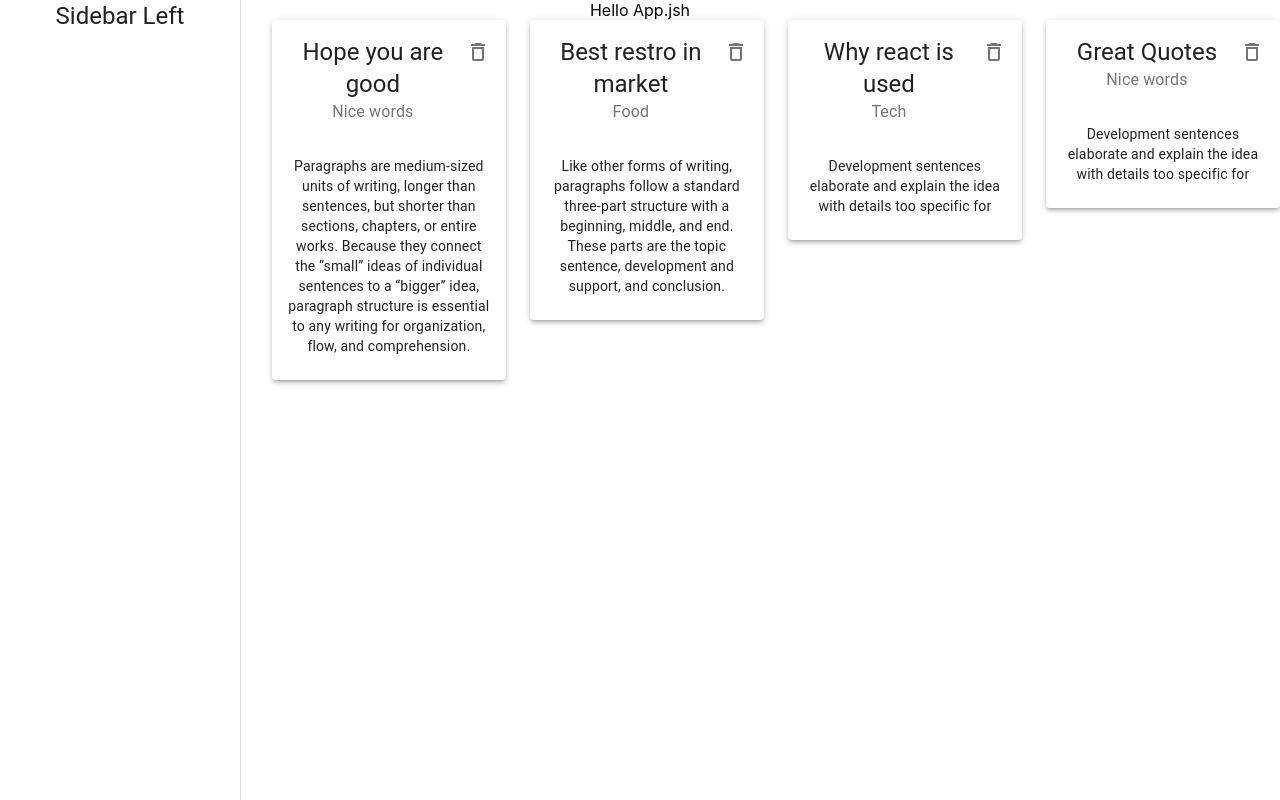
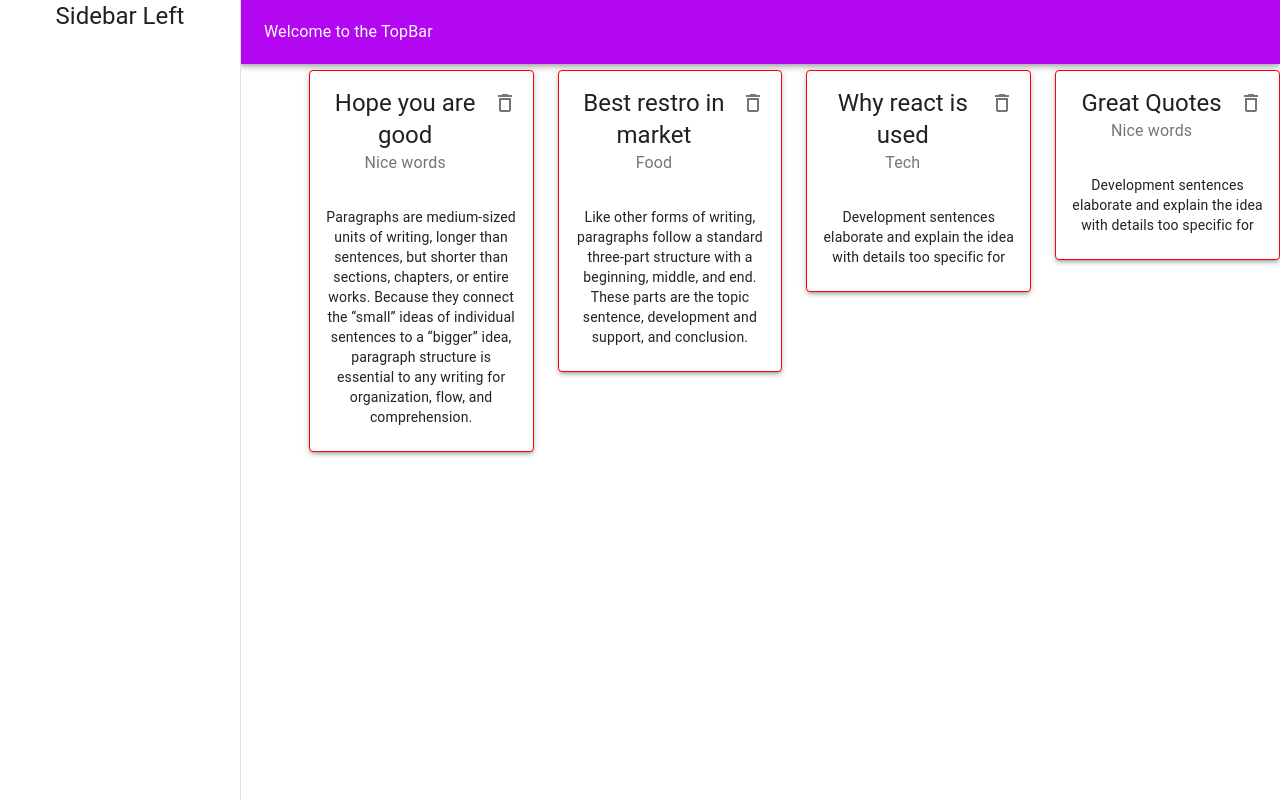
Before and after one commit to Atharva-77/Material-UI-Basics, a React (Create React App) app in the folder material-ui-app/: page / in a window 1280 px wide. Built offline with nearby package versions, Linux system fonts and the light colour scheme.

Commit message:
Topbar added

```diff
--- a/material-ui-app/src/CardsComponent.js
+++ b/material-ui-app/src/CardsComponent.js
@@ -2,12 +2,35 @@ import { CardActionArea } from '@material-ui/core';
 import { Card, CardContent, CardHeader, IconButton, Typography } from '@mui/material';
 import React from 'react';
 import DeleteOutlineOutlinedIcon from '@material-ui/icons/DeleteOutlineOutlined';
+import { ThemeProvider, createTheme, makeStyles } from '@material-ui/core/styles';
 
-function CardsComponent({ title, subHeading , details}) {
+const useStyle=makeStyles({
+
+
+    test: {
+        // border: (subHeading) =>
+        // {
+        //     // console.log("MKS ",subHeading);
+        //     if (subHeading == 'Tech')
+        //     {
+        //         return '1px solid red'
+        //     }
+        // }
+        border:'1px solid red'
+   }
+})
+
+
+function CardsComponent({ title, subHeading, details }) {
+
+    console.log("SUBH",subHeading);
+    const classes=useStyle(subHeading);
+
+
     return (
         <div>
             {/* {title} */}
-            <Card elevation={3}>
+            <Card elevation={3} className={classes.test}>
                 <CardHeader
                     action=
                     {
--- a/material-ui-app/src/GridComponent.js
+++ b/material-ui-app/src/GridComponent.js
@@ -9,10 +9,12 @@ import { useState } from 'react';
 import { FormControl, FormLabel, Grid } from '@mui/material';
 import CardsComponent from './CardsComponent';
 import Sidebar from './Sidebar';
+import TopBar from './TopBar';
 
-const useStyle=makeStyles({
-    filed:{
-        marginTop:20,
+const useStyle=makeStyles((theme)=>{
+    return {
+        filed: {
+            marginTop: 20,
             marginBottom: 20,
             display: 'block'
             // color: 'green',
@@ -23,11 +25,15 @@ const useStyle=makeStyles({
         },
         // button color not changing ..see how to change
         btn: {
-        backgroundColor:"#fc1212"
+            backgroundColor: "#fc1212"
 
         },
         root: {
             display: 'flex'
+        },
+        toolbar: {
+            paddingTop: 50
+        }
     }
 })
 
@@ -127,9 +133,9 @@ function GridComponent() {
 
                     </FormControl>
                 </form> */}
-
+                <TopBar />
                 <Sidebar />
-                <Grid container spacing={3}>
+                <Grid container spacing={3} className={classes.toolbar}>
                     <Grid item xs={12} sm={6} md={3} l>
                         <CardsComponent title="Hope you are good" subHeading="Nice words"  details="Paragraphs are medium-sized units of writing, longer than sentences, but shorter than sections, chapters, or entire works. Because they connect the “small” ideas of individual sentences to a “bigger” idea, paragraph structure is essential to any writing for organization, flow, and comprehension. "/>
                     </Grid>
--- /dev/null
+++ b/material-ui-app/src/TopBar.js
@@ -0,0 +1,34 @@
+import { AppBar } from '@material-ui/core';
+import { Toolbar, Typography } from '@mui/material';
+import React from 'react';
+import { ThemeProvider, createTheme, makeStyles } from '@material-ui/core/styles';
+
+
+const drawerWidth = 240
+
+const useStyle=makeStyles({
+    appBar:
+    {
+        width:`calc(100% - ${drawerWidth}px)`
+    }
+})
+
+function TopBar() {
+
+    const classes = useStyle();
+
+    return (
+        <div>
+            Tops
+            <AppBar className={classes.appBar}>
+                <Toolbar>
+                        <Typography>
+                        Welcome to the TopBar
+                        </Typography>
+                </Toolbar>
+            </AppBar>
+        </div>
+    );
+}
+
+export default TopBar;
```
Lines whose indentation alone changed are shown as unchanged.
